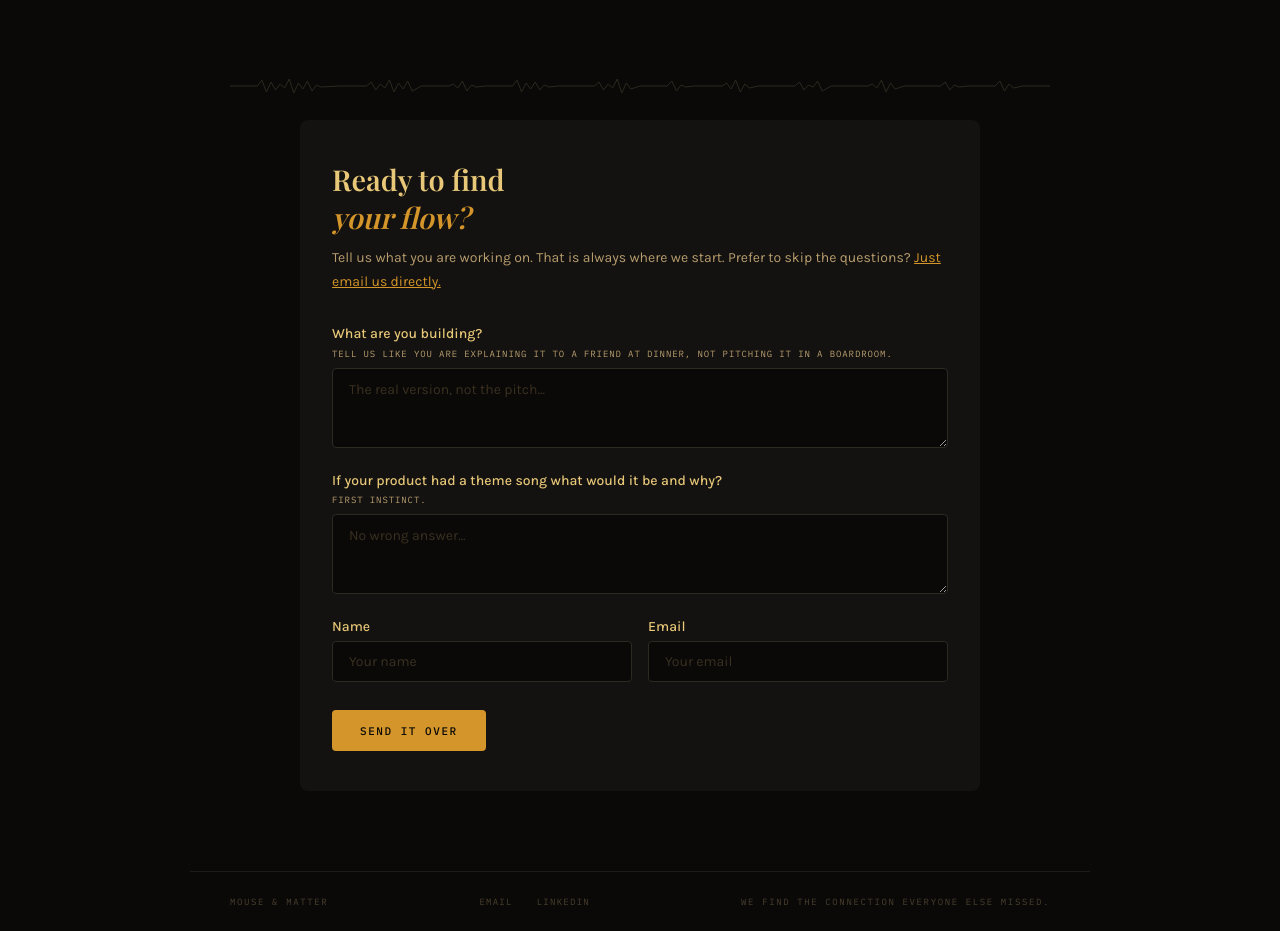
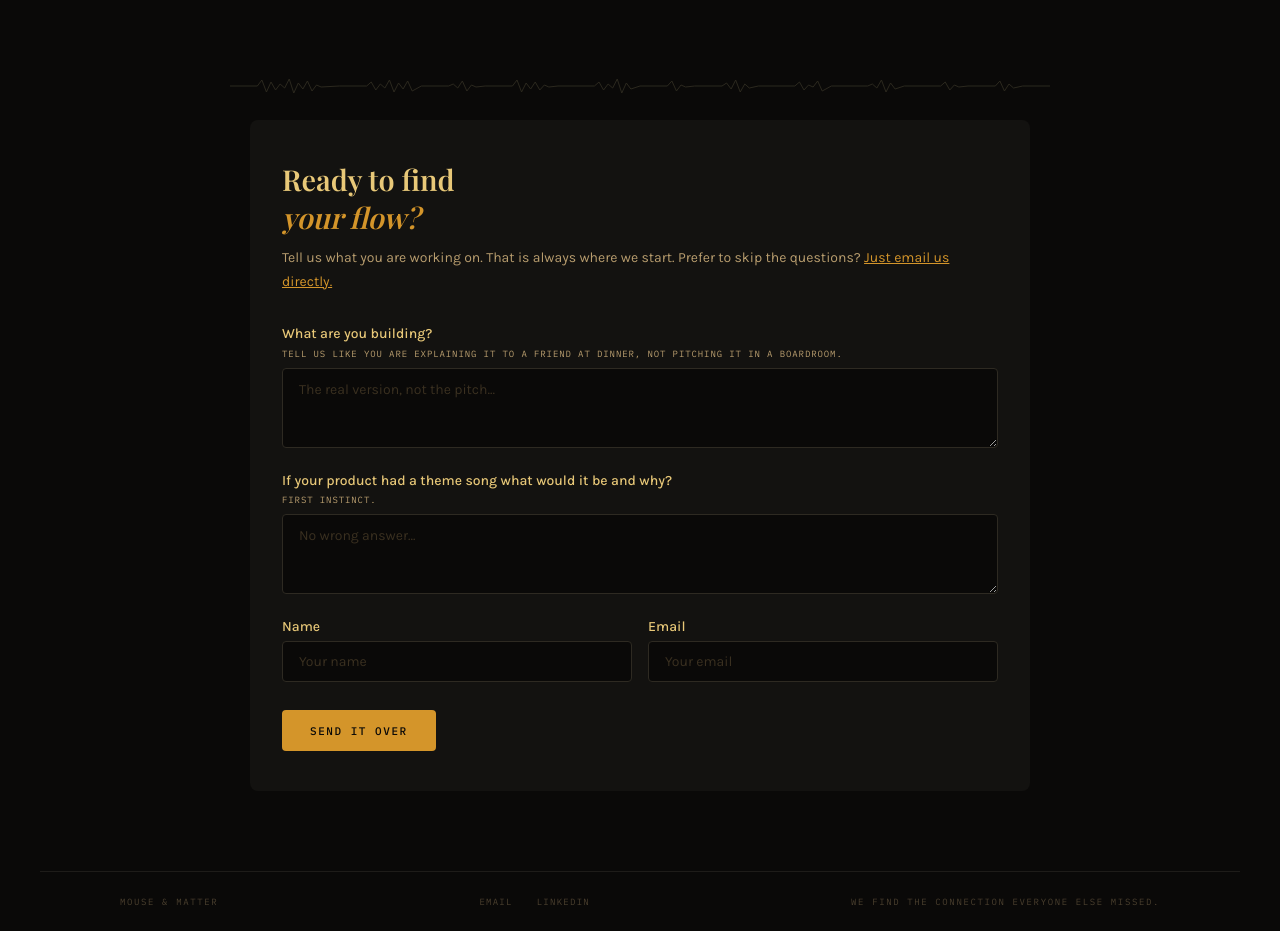
Before and after one commit to mouseandmatter-cell/Mouse-Matter, an Eleventy site: page src/index.html in a window 1280 px wide. Shown: the part 3860-4791 px from the top of the page. Built offline with nearby package versions, Linux system fonts and the light colour scheme; Eleventy itself is replaced by a stand-in of ours; files that its build step writes are made by us from their sources; a web font is replaced by a local one.

Commit message:
Add files via upload

```diff
--- a/src/_layouts/base.njk
+++ b/src/_layouts/base.njk
@@ -88,9 +88,9 @@
     .nav-toggle { display: flex; }
   }
   footer {
-    border-top: 1px solid var(--darker); padding: 1.5rem 2.5rem;
+    border-top: 1px solid var(--darker); padding: 1.5rem 5rem;
     display: flex; justify-content: space-between; align-items: center;
-    max-width: 900px; margin: 0 auto;
+    max-width: 1200px; margin: 0 auto;
   }
   .footer-brand { font-family: 'IBM Plex Mono', monospace; font-size: 9px; letter-spacing: .18em; text-transform: uppercase; color: var(--dim); }
   .footer-links { display: flex; gap: 1.5rem; }
@@ -101,7 +101,7 @@
   /* CONTACT - shared on every page */
   .contact-section {
     background: var(--panel); border-radius: 8px; padding: 2.5rem 2rem;
-    max-width: 680px; margin: 1rem auto 5rem;
+    max-width: 780px; margin: 1rem auto 5rem;
   }
   .contact-headline { font-family: 'Playfair Display', serif; font-size: clamp(1.5rem, 6vw, 1.8rem); color: var(--gold-light); margin-bottom: .6rem; }
   .contact-headline em { font-style: italic; color: var(--gold); }
```
